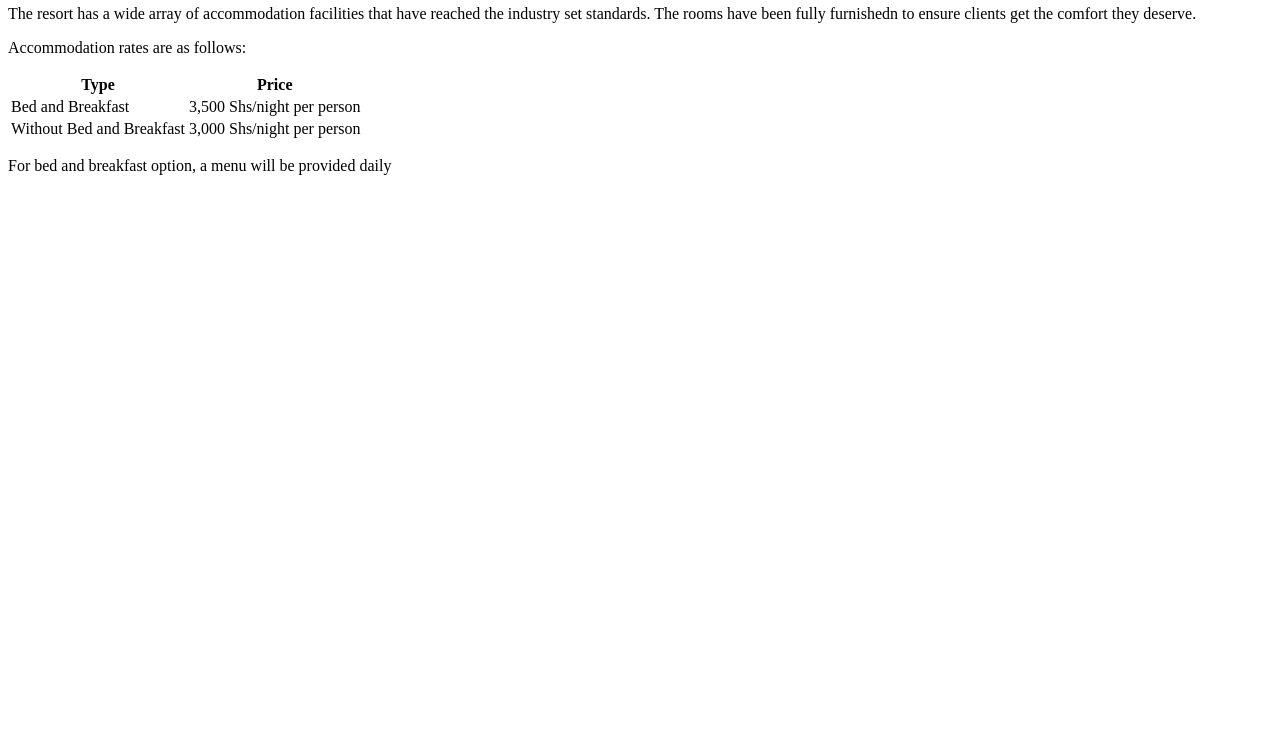
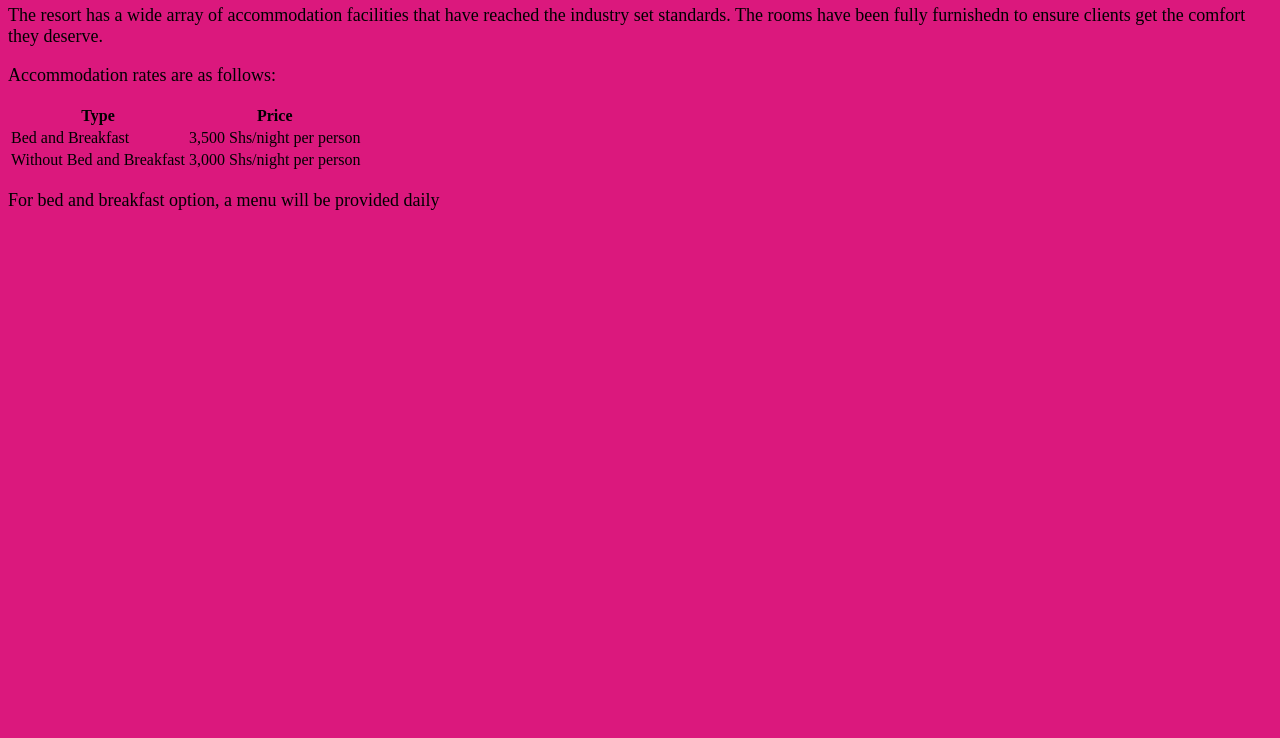
Before and after one commit to joetemesi/resort_website, a plain HTML site: page accommodation.html in a window 1280 px wide. Shown: the part 62-800 px from the top of the page. Drawn offline with Linux system fonts and the light colour scheme.

Commit message:
Added red_theme

```diff
--- a/accommodation.html
+++ b/accommodation.html
@@ -2,6 +2,7 @@
 <html>
     <head>
         <title>Accommodation</title>
+        <link href = "css/styles.css" rel = "stylesheet" type="text/css">
     </head>
     <body>
         <h2><a href ="index.html">About us</a> <a href ="activities.html">Activities</a> <a href="accommodation.html">Accommodation</a> <a href="pictures.html">Pictures</a> <a href="contact_information.html">Contacts</a></h2>
--- a/css/styles.css
+++ b/css/styles.css
@@ -1,6 +1,9 @@
 body{
-    background-color: red;
+    background-color: #db187d;
 }
 h1{
     font-style: italic;
 }
+p{
+    font-size:large
+}
```
Also changed, not shown: activities.html (+1 -0 lines), contact_information.html (+1 -0 lines), index.html (+1 -0 lines), pictures.html (+1 -0 lines).
